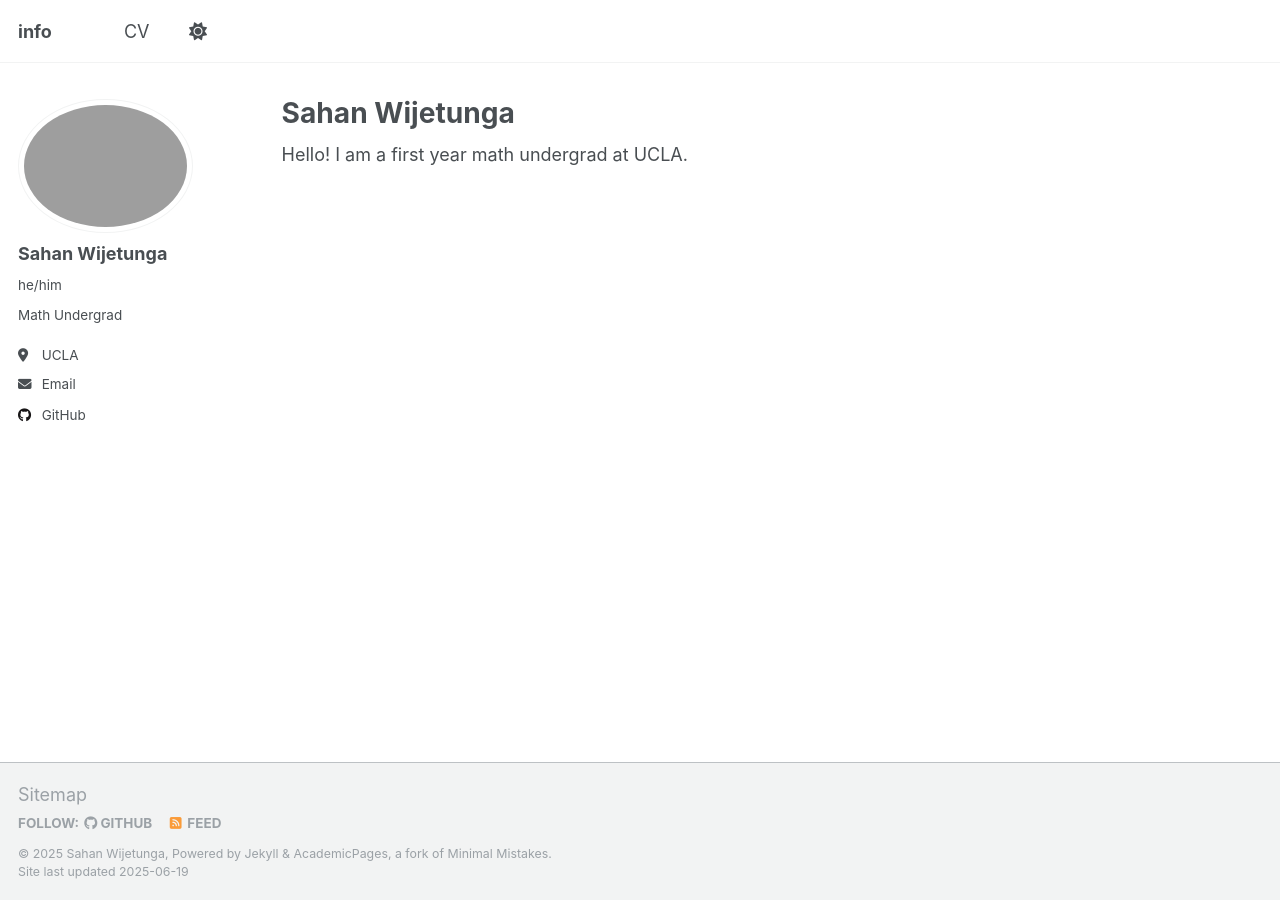
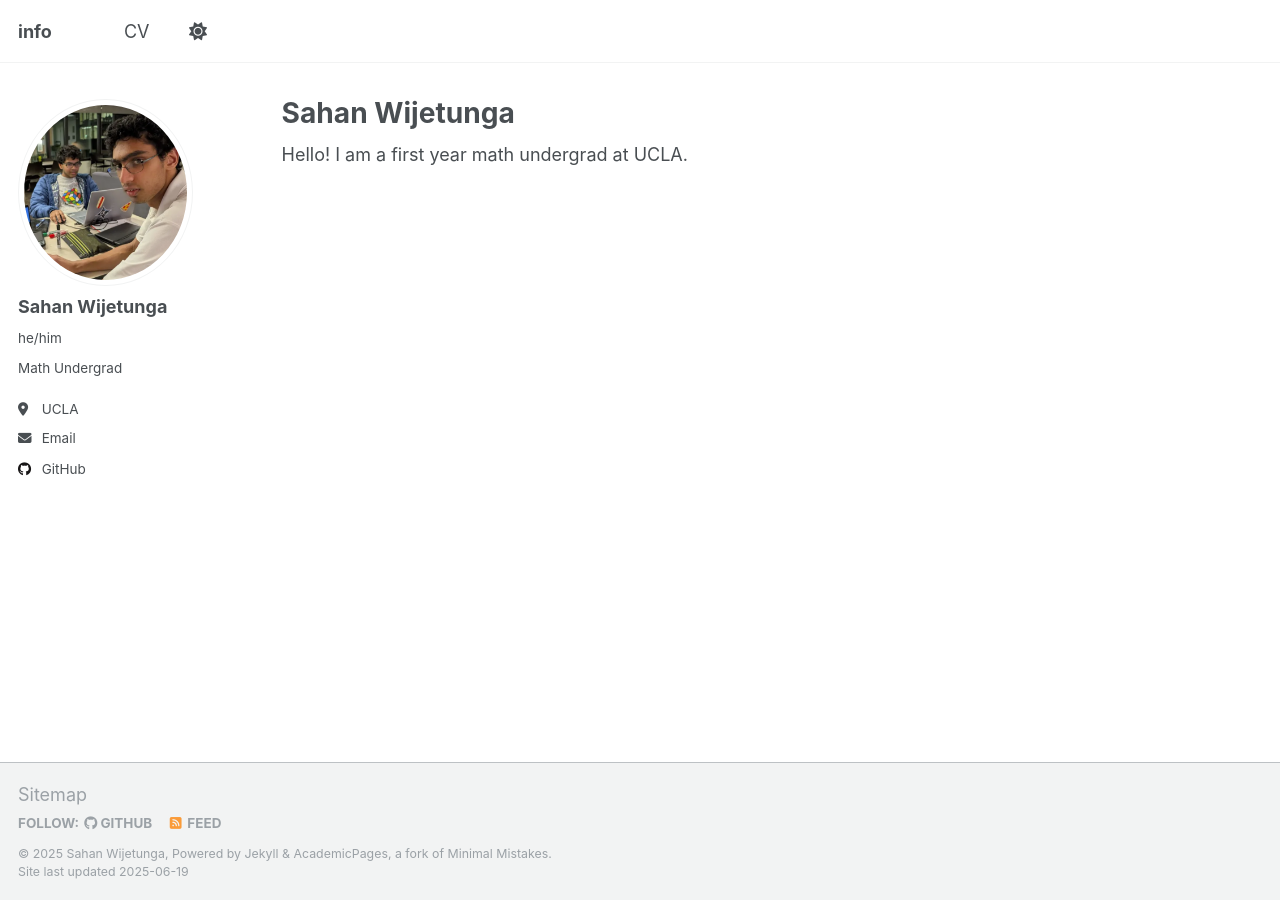
Before and after one commit to sahanwijetunga/sahanwijetunga.github.io, a Jekyll site: the page built from _pages/about.md, in a window 1280 px wide. Built offline with Jekyll 4.4.1, drawn with Linux system fonts in a browser that asks for light colours.

Commit message:
Update _config.yml

```diff
--- a/_config.yml
+++ b/_config.yml
@@ -22,7 +22,7 @@ repository               : "sahanwijetunga.github.io"
 #               Additional customization can be done by editing /_includes/author-profile.html
 author:
   # Biographic information
-  avatar           : "IMG_20240911_200337152.jpg"
+  avatar           : "IMG_20240911_200337152.png"
   name             : "Sahan Wijetunga"
   pronouns         : "he/him"
   bio              : "Math Undergrad"
```
